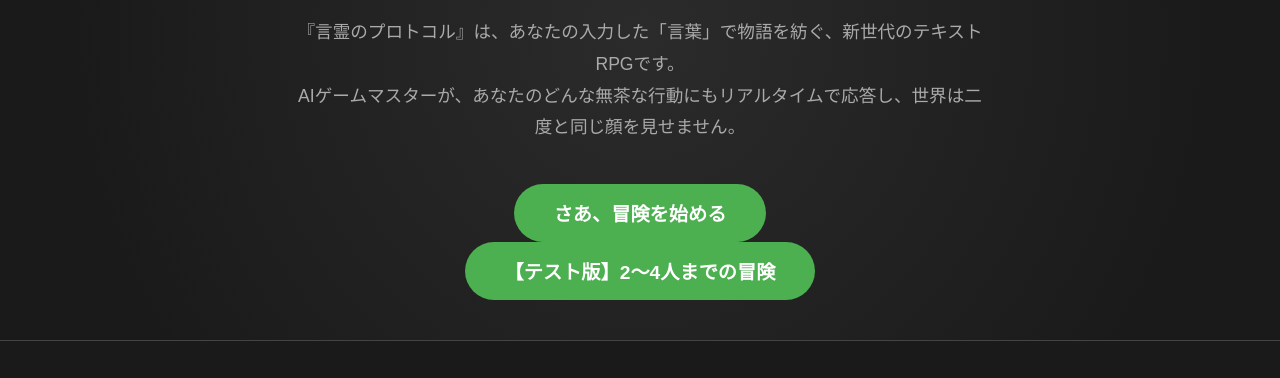
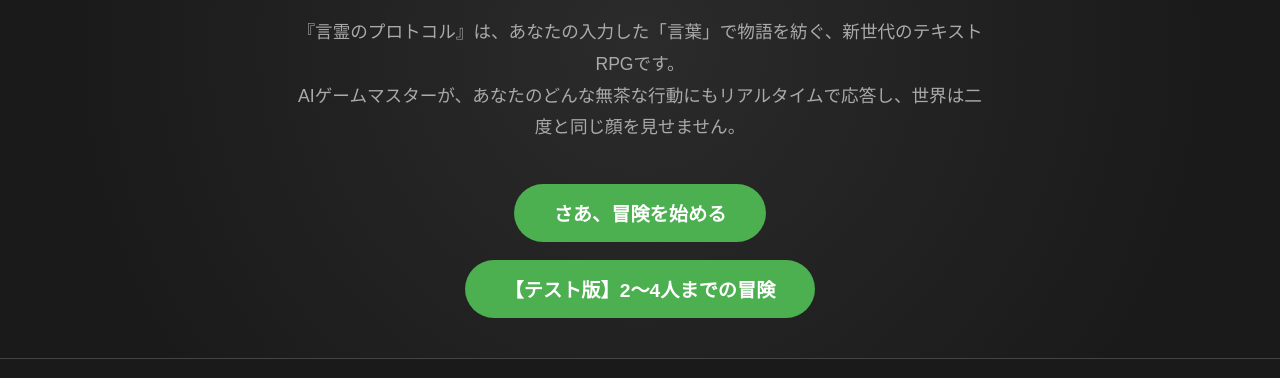
Before and after one commit to 72keep72-source/Kotodama_P, a website: page index.html in a window 1280 px wide. Shown: the part 317-695 px from the top of the page. Drawn offline with Linux system fonts and the light colour scheme.

Commit message:
もう一段改行追加

```diff
--- a/index.html
+++ b/index.html
@@ -22,7 +22,7 @@
                     『言霊のプロトコル』は、あなたの入力した「言葉」で物語を紡ぐ、新世代のテキストRPGです。<br>
                     AIゲームマスターが、あなたのどんな無茶な行動にもリアルタイムで応答し、世界は二度と同じ顔を見せません。
                 </p>
-                <button id="start-game-button">さあ、冒険を始める</button><br>
+                <button id="start-game-button">さあ、冒険を始める</button><br><br>
                 <button id="start-multiplayer-button">【テスト版】2〜4人までの冒険</button>
             </div>
         </section>
```
